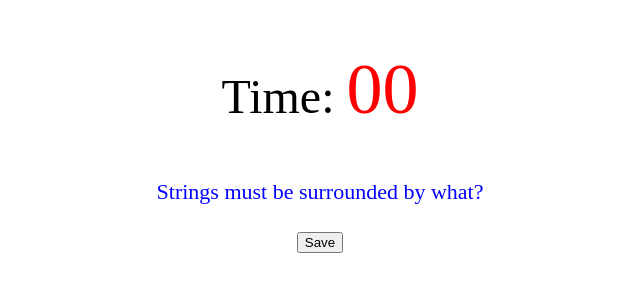
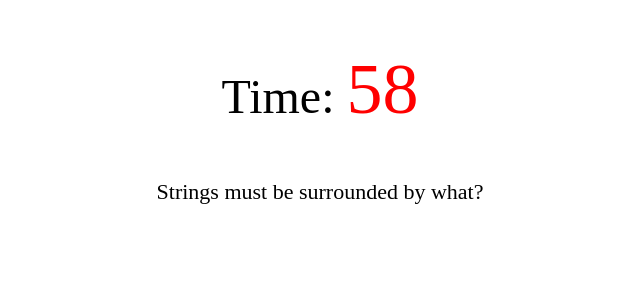
Before and after one commit to senaygebrat/Code-Quiz, a plain HTML site: page index.html in a window 1280 px wide. Both pictures are taken after a click on the button "Start". Shown: the whole page, without its empty margins (320-960 px from the left). Drawn offline with Linux system fonts and the light colour scheme.

Commit message:
updated functions to show questions by index

```diff
--- a/index.html
+++ b/index.html
@@ -8,7 +8,7 @@
     <link rel="stylesheet" href="style.css" />
   </head>
   <body>
-    <p id ="timer">Time: <span id="time">00</span></p>
+    <p id="timer">Time: <span id="time"> 00 </span></p>
 
     <div id="start-div">
       <h1>Coding Quiz Challenge</h1>
@@ -21,23 +21,19 @@
     </div>
 
     <div id="question-div">
-      <p>Strings must be surrounded by what?</p>
-    <div class="answer-container">
+      <p id="question">Question</p>
+    </div>
 
-      <!-- <div id="question-div2">
-        <p>Here is question 2</p>
-      <div class="answer-container">
+    <div id="options-div">
+      <p id="options"></p>
+    </div>
 
-        <div id="question-div3">
-          <p>Here is question 3</p>
-          <div class="answer-container">
-          </div> -->
-
-
+    <!--
+      // appears after quiz is complete to save intials && score
     <div id="initials-div">
-      <!-- <input type="text" id="initials" /> -->
+      <input type="text" id="initials" />
       <button id="save">Save</button>
-    </div>
+    </div> -->
 
     <!-- <div id  -->
 
--- a/script.js
+++ b/script.js
@@ -1,15 +1,14 @@
 //need a generate.btn add.eventListener("click, start game~~push to start") to start the quiz
 document.getElementById("question-div").style.display = "none";
-document.getElementById("initials-div").style.display = "none";
-// var timerId;
-var timeLeft = 3;
+// document.getElementById("initials-div").style.display = "none";
+var timerId;
+var timeLeft = 60;
 // var choices = Array.from(document.getElementsByClassName("answer"));
 var questionEl = document.getElementById("question");
 var answerEl = document.getElementById("answer-container");
 var timeEl = document.getElementById("time"); //do i need this here?
 
-//create an array of questions with question, an array of objects and right answer values
-
+//array of objects containing properties
 var questions = [
     {
         question: "Strings must be surrounded by what?",
@@ -44,23 +43,32 @@ var questions = [
 ]
 
 var questionIndex = 0;
-var timerId = 0;
+
+// var timerId = 0;
 
 
+
+//start button only shows questions div, and time left
 document.getElementById("start").addEventListener("click", function(){
     document.getElementById("start-div").style.display = "none";
     document.getElementById("question-div").style.display = "block";
-    document.getElementById("initials-div").style.display = "block";
+    // document.getElementById("initials-div").style.display = "none";
+    document.getElementById("options-div").style.display = "block";
+    document.getElementById("time").textContent = timeLeft
+    document.getElementById("question").textContent = currQuestion
+    document.getElementById("options").textContent = currOptions
 
 
-    var showQuestion = question[questionIndex].question;
-    function nextQuestion(){
-
-    }
 
 
+
+;
+
+    // console.log( document.getElementById("question-div"), document.getElementById("options-div") )
+
+//timer id updates time remaining
    var timerId = setInterval(function(){
-    document.getElementById("time").textContent = timeLeft;
+    // = timeLeft;
 
         if(timeLeft === 0)
         {
@@ -68,21 +76,50 @@ document.getElementById("start").addEventListener("click", function(){
             alert("Time's up!")
             // displayMessage()
             //clear timer
-            document.getElementById("initials-div").style.display = "block";
+            // document.getElementById("initials-div").style.display = "block";
 
-            //hide questions div and show initials div
         }
         else{
+            document.getElementById("question-div").textContent = currQuestion
+            // document.getElementById("question").textContent = questions[questionIndex].question
+            // document.getElementById("options").textContent = questions[questionIndex].options
+            timeLeft--;
+            // document.getElementById("time")
             document.getElementById("time").textContent = timeLeft;
-            timeLeft--;
         }
+        console.log(document.getElementById("time"),  timeLeft )
     }, 1000)
+
+    console.log(timeLeft)
+
+// go to next question when needed -- begin at first object [0]
+
+var currQuestion = questions[questionIndex].question;
+
+var currOptions = questions[questionIndex].options;
+
+console.log(currQuestion, currOptions)
+
+     function questionArray(){
+        // var currQuestion = questions[questionIndex].question;
+
+            // var firstQuestion = questions[questionArray];
+            // questionEl.textContent = firstQuestion.question;
+            // var options = firstQuestion.options;
+            // answerEl.textContent = options;
+        }
+        questionArray();
+
 })
-    clearInterval();
-    // }
+
+    // function that renders/shows the current question we are on
+    // function show() {
+    // document.getElementById("question-div").textContent = ""
+    // document.getElementById("options").textContent = ""
 
 
-    // })
+    // }
+    // }
 
 // document.getElementById("start").addEventListener("click", function(){
 //     document.getElementById("start-div").style.display = "none";
@@ -104,21 +141,21 @@ document.getElementById("start").addEventListener("click", function(){
 //     }, 1000)
 // })
 
-var score = 0;
+// var score = 0;
 
-function questionArray(){
-    var firstQuestion = questions[questionArray];
-    questionEl.textContent = firstQuestion.question;
-    var options = firstQuestion.options;
-    answerEl.textContent = options;
-}
-questionArray();
+// function questionArray(){
+//     var firstQuestion = questions[questionArray];
+//     questionEl.textContent = firstQuestion.question;
+//     var options = firstQuestion.options;
+//     answerEl.textContent = options;
+// }
+// questionArray();
 
 
 
 
 
-var wrongAnswer = 10;
+// var wrongAnswer = 10;
 // function getNewQuestion(){
 //     if
 
```
